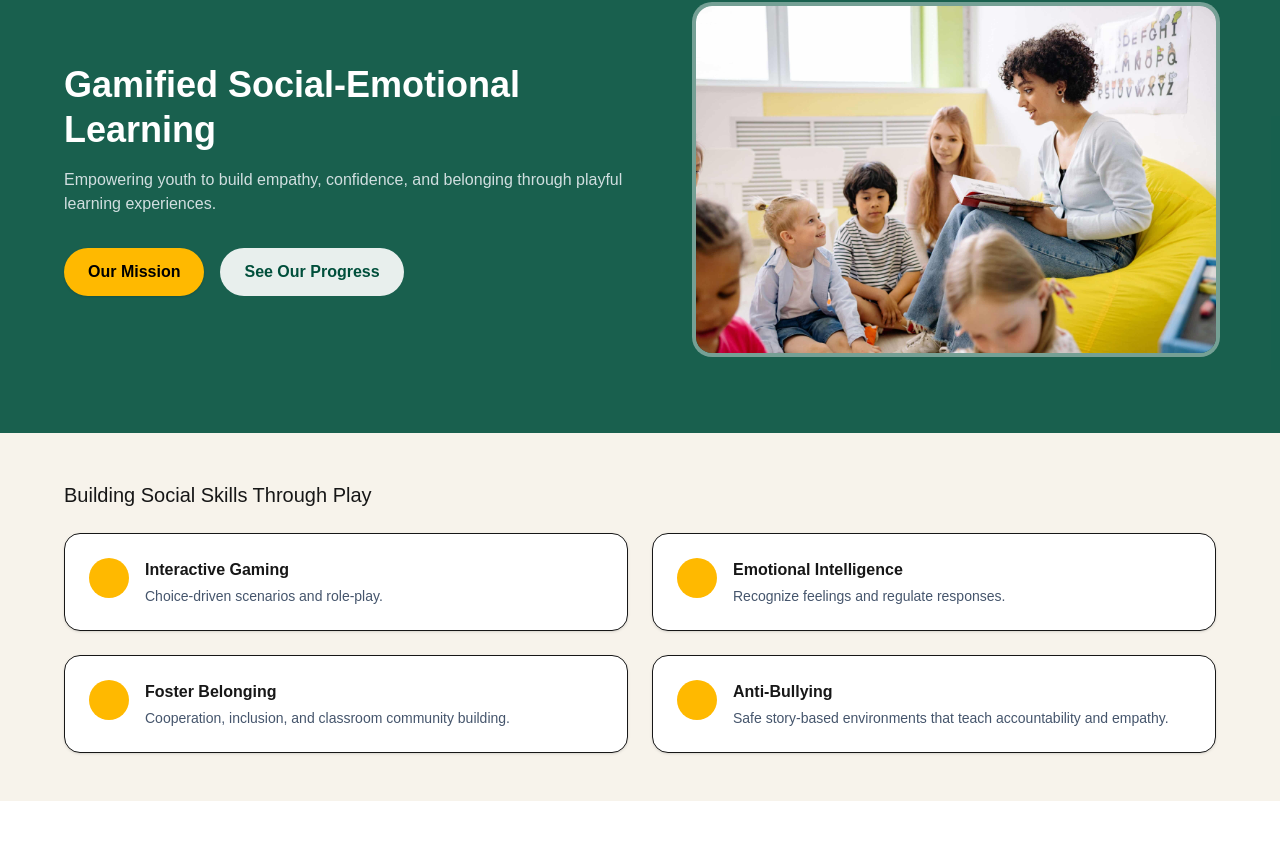
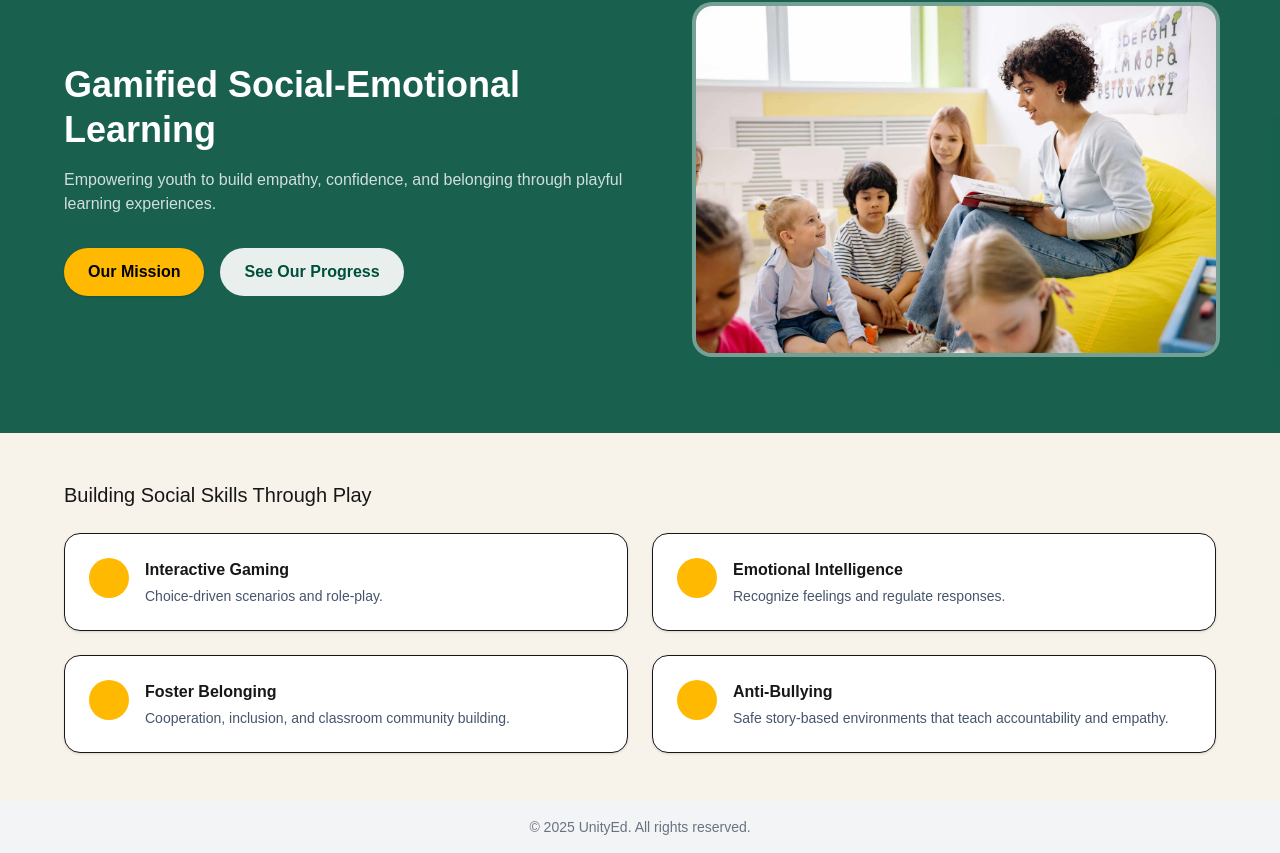
Before and after one commit to Suman-KC/Nextjs, a Next.js app in the folder unity-ed-frontend/unity-ed/: page / in a window 1280 px wide. Shown: the part 139-992 px from the top of the page. Before the commit the page ends 940 px from the top, so only its background shows below. Built offline with nearby package versions, Linux system fonts and the light colour scheme.

Commit message:
footer setup

```diff
--- a/unity-ed-frontend/unity-ed/app/page.tsx
+++ b/unity-ed-frontend/unity-ed/app/page.tsx
@@ -5,6 +5,8 @@ import Image from "next/image";
 import FeatureCard from "../components/FeatureCard";
 import Navbar from "../components/Navbar";
 import Hero from "../components/Hero";
+import Footer from "../components/Footer";
+
 
 export default function Home() {
   return (
@@ -36,8 +38,11 @@ export default function Home() {
               />
             </div>
           </div>
+
         </section>
+
       </main>
+       <Footer/>
     </>
   );
 }
--- /dev/null
+++ b/unity-ed-frontend/unity-ed/components/Footer.tsx
@@ -0,0 +1,10 @@
+// components/Footer.tsx
+"use client";
+import Link from "next/link";
+export default function Footer() {
+  return (
+    <footer className="bg-gray-100 text-center py-4 text-sm text-gray-500">
+      © {new Date().getFullYear()} UnityEd. All rights reserved.
+    </footer>
+  );
+}
```
